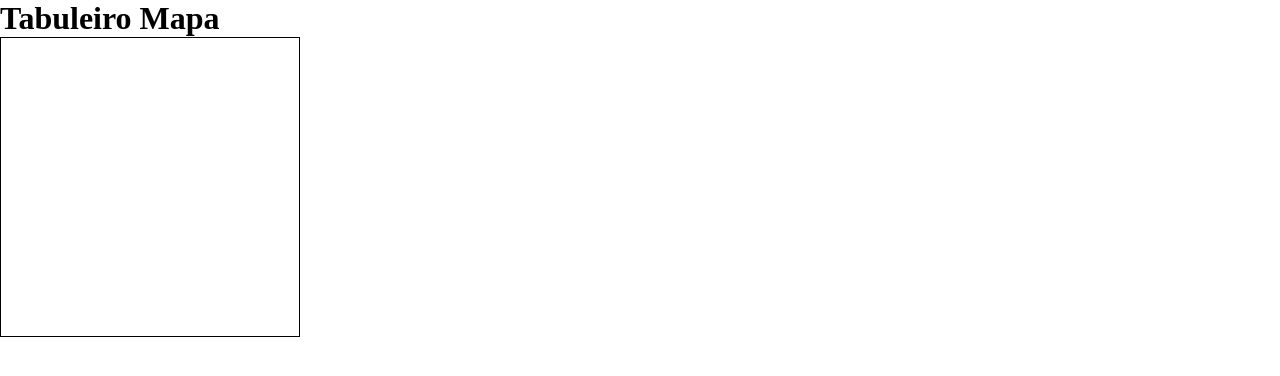
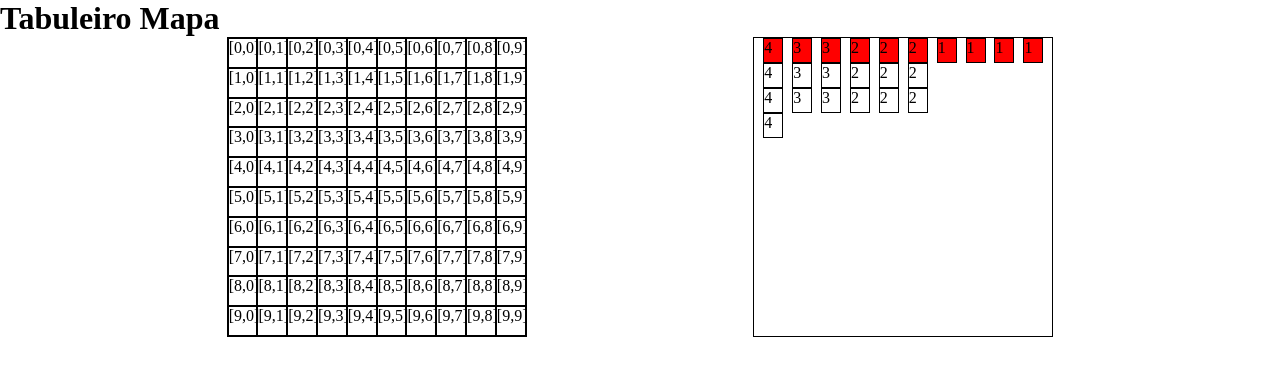
Before and after one commit to Zezinhotwo/meinha-bagun-a, a website with bundled scripts: page batalhaNv/mapa.html in a window 1280 px wide. Built offline with nearby package versions, Linux system fonts and the light colour scheme.

Commit message:
criando o dom para integrar no game

```diff
--- /dev/null
+++ b/batalhaNv/main.js
@@ -0,0 +1,25 @@
+import addShips from "./maquina.js";
+const tabu = document.querySelector(".tabu");
+
+for (let i = 0; i < 10; i++) {
+    for (let j = 0; j < 10; j++) {
+        const indice = document.createElement("div");
+
+        indice.classList.add("ponto");
+
+        indice.dataset.matrs = [i, j];
+        //   indice.dataset.j = j;
+
+        indice.textContent = `[${i},${j}]`;
+
+        tabu.append(indice);
+    }
+}
+tabu.addEventListener("click", (event) => {
+    const click = event.target
+    if (click.classList.contains("ponto")) {
+        click.style.background = "red"
+        board(click.dataset.matrs)
+    }
+    console.log(event.target)
+})
--- a/batalhaNv/mapa.html
+++ b/batalhaNv/mapa.html
@@ -3,13 +3,59 @@
   <head>
     <meta charset="UTF-8" />
     <meta name="viewport" content="width=device-width, initial-scale=1.0" />
-    <script src="game .js" defer></script>
-    <link rel="stylesheet" href="style.css">
+    <script type="module" src="main.js" defer></script>
+    <link rel="stylesheet" href="style.css" />
     <title>Document</title>
   </head>
   <body>
-   <h1>Tabuleiro Mapa</h1>
-    <div class="tabu">
+    <h1>Tabuleiro Mapa</h1>
+    <div class="corp">
+      <div class="tabu"></div>
+      <div class="ships">
+        <div class="ship4">
+          <div class="shipsF">4</div>
+          <div class="shipsF">4</div>
+          <div class="shipsF">4</div>
+          <div class="shipsF">4</div>
+        </div>
+        <div class="ship3">
+          <div class="shipsF">3</div>
+          <div class="shipsF">3</div>
+          <div class="shipsF">3</div>
+        </div>
+        <div class="ship3">
+          <div class="shipsF">3</div>
+          <div class="shipsF">3</div>
+          <div class="shipsF">3</div>
+        </div>
+        <div class="ship2">
+          <div class="shipsF">2</div>
+          <div class="shipsF">2</div>
+          <div class="shipsF">2</div>
+        </div>
+        <div class="ship2">
+          <div class="shipsF">2</div>
+          <div class="shipsF">2</div>
+          <div class="shipsF">2</div>
+        </div>
+        <div class="ship2">
+          <div class="shipsF">2</div>
+          <div class="shipsF">2</div>
+          <div class="shipsF">2</div>
+        </div>
+        <div class="ship1">
+          <div class="shipsF">1</div>
+        </div>
+        <div class="ship1">
+          <div class="shipsF">1</div>
+        </div>
+        <div class="ship1">
+          <div class="shipsF">1</div>
+        </div>
+        <div class="ship1">
+          <div class="shipsF">1</div>
+        </div>
+      </div>
 
     </div>
   </body>
--- a/batalhaNv/maquina.js
+++ b/batalhaNv/maquina.js
@@ -1,9 +1,9 @@
 
 function quadros() {
-    return Array.from({ length: 5 }, () => Array(5).fill(0));
+    return Array.from({ length: 10 }, () => Array(10).fill(0));
 }
 
-function addShips(tabuleiro, embarcacoes, x, y, p) {
+export default function addShips(tabuleiro, embarcacoes, x, y, p) {
     if (embarcacoes.length === 0) return;
 
     const tamanho = embarcacoes.shift();
@@ -23,7 +23,7 @@ function addShips(tabuleiro, embarcacoes, x, y, p) {
     } else if (p.toLowerCase() === "h") {
         if (y + tamanho <= tabuleiro.length) {
             for (let i = 0; i < tamanho; i++) {
-                if (tabuleiro[x][y+i] !== 0) {
+                if (tabuleiro[x][y + i] !== 0) {
                     console.log("este ponto nao pode ser ocupado")
                     console.log(`tamanho da embarcacao ${tamanho} coodenadas x[${x}]y[${y}]`)
                     return;
--- a/batalhaNv/style.css
+++ b/batalhaNv/style.css
@@ -2,6 +2,10 @@
     box-sizing: border-box;
     padding: 0;
     margin: 0;
+}
+.corp{
+    display: flex;
+    justify-content: space-evenly;
 }
 .tabu{
     display:grid;
@@ -13,3 +17,19 @@
 .ponto{
     border:1px solid black;
 }
+
+.ships{
+    border:1px solid black;
+    height: 300px;
+    width: 300px;
+    display: flex;
+    justify-content: space-evenly;
+}
+.shipsF{
+    border:1px solid black;
+    width: 20px;
+    height: 25px;
+}
+.shipsF:first-child{
+    background-color: red;
+}
```
Also changed, not shown: package.json (added, +20 -0 lines), batalhaNv/navios.js (deleted).
